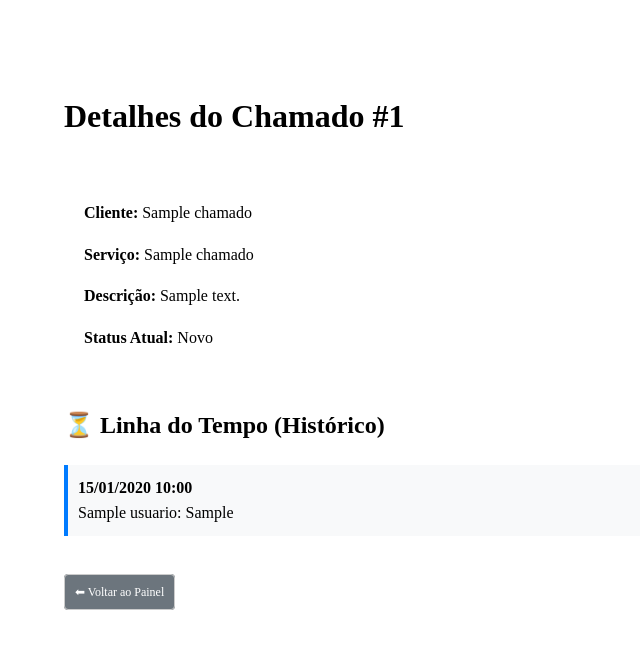
After one commit to jlcnunes/AjudaNoiz, a Flask app: page /chamado/1 in a window 1280 px wide. The commit adds this page. Shown: the top 649 px of the page, without its empty margins (0-640 px from the left). Run offline with Flask 3, Linux system fonts and the light colour scheme; the visitor is signed in with stand-in values (Sample User, id 1); tables that the repository leaves empty hold one stand-in row (values such as "Sample post").

Commit message:
Melhorando a funcionalidade de registro de log para ações nos chamados

```diff
--- a/backend/app.py
+++ b/backend/app.py
@@ -60,7 +60,10 @@ def admin():
     # *diconary=True facilita o uso no HTML
 
     try:
-        cursor.execute("SELECT * FROM chamados ORDER BY data_criacao DESC")
+        cursor.execute(
+            "SELECT * FROM chamados "
+            "WHERE ativo = 1 ORDER BY data_criacao DESC"
+            )
         chamados = cursor.fetchall()
     except Exception as e:
         print(f"❌ Erro ao listar chamados: {e}")
@@ -72,14 +75,39 @@ def admin():
     return render_template('admin.html', chamados=chamados)
 
 
-@app.route('/excluir/<int:id>', methods=['POST'])
-def excluir(id):
+def registrar_log(chamado_id, acao):
+    usuario_id = session.get('usuario_id')  # *Pega o ID do admin logado.
+    if not usuario_id:
+        return
+
     conn = get_db_connection()
     cursor = conn.cursor()
     try:
-        cursor.execute("DELETE FROM chamados WHERE id = %s", (id,))
+        sql = """INSERT INTO historico_chamados
+        (chamado_id, usuario_id, acao) VALUES (%s, %s, %s)"""
+        cursor.execute(sql, (chamado_id, usuario_id, acao))
         conn.commit()
-        print(f"🗑️ Chamado {id} excluído com sucesso!")
+    except Exception as e:
+        print(f"❌ Erro no log: {e}")
+    finally:
+        cursor.close()
+        conn.close()
+
+
+@app.route('/excluir/<int:id>', methods=['POST'])
+def excluir(id):
+    if 'usuario_id' not in session:
+        return redirect('/login')
+
+    conn = get_db_connection()
+    cursor = conn.cursor()
+    try:
+        sql = "UPDATE chamados SET ativo = 0 WHERE id = %s"
+        cursor.execute(sql, (id,))
+        conn.commit()
+        print(f"🗑️ Chamado {id} arquivado/excluído do painel principal!")
+        # * Grava o histórico
+        registrar_log(id, "Chamado arquivado/excluido do painel principal")
     except Exception as e:
         print(f"❌ Erro ao excluir: {e}")
         conn.rollback()
@@ -101,15 +129,22 @@ def assumir_chamado(id):
     conn = get_db_connection()
     cursor = conn.cursor()
     try:
+        cursor.execute("SELECT status FROM chamados WHERE id = %s", (id,))
+        chamado_atual = cursor.fetchone()
+
         sql = """
-            UPDATE chamados
-            SET status = 'Em progresso', tecnico_id = %s
-            WHERE id = %s
-        """
-
+            UPDATE chamados SET status = 'Em progresso',
+            tecnico_id = %s WHERE id = %s"""
         cursor.execute(sql, (id_tecnico, id))
         conn.commit()
-        print(f"🛠️ Chamado {id} assumido pelo técnico {id_tecnico}")
+
+        if chamado_atual and chamado_atual['status'] == 'Suspenso':
+            mensagem_log = "Retomou o atendimento (estava suspenso)"
+        else:
+            mensagem_log = "Assumiu o chamado e iniciou o atendimento"
+
+        registrar_log(id, mensagem_log)
+        print(f"✅ {mensagem_log} no chamado {id}")
     except Exception as e:
         print(f"❌ Erro ao assumir chamado: {e}")
         conn.rollback()
@@ -137,6 +172,8 @@ def suspender_chamado(id):
         cursor.execute(sql, (id,))
         conn.commit()
         print(f"⏳ Chamado {id} foi suspenso.")
+        # *Grava o histórico
+        registrar_log(id, "Suspendeu o chamado e mudou status para Suspenso")
     except Exception as e:
         print(f"❌ Erro ao suspender: {e}")
         conn.rollback()
@@ -159,6 +196,8 @@ def concluir_chamado(id):
         sql = "UPDATE chamados SET status = 'Concluído' WHERE id = %s"
         cursor.execute(sql, (id,))
         conn.commit()
+        # *Grava o histórico
+        registrar_log(id, "Concluiu o chamado e mudou status para Concluído")
     except Exception as e:
         print(f"❌ Erro ao concluir: {e}")
         conn.rollback()
@@ -169,23 +208,36 @@ def concluir_chamado(id):
     return redirect('/admin')
 
 
-def registrar_log(chamado_id, acao):
-    usuario_id = session.get('usuario_id')  # *Pega o ID do admin logado.
-    if not usuario_id:
-        return
+@app.route('/chamado/<int:id>')
+def ver_chamado(id):
+    if 'usuario_id' not in session:
+        return redirect('/login')
 
     conn = get_db_connection()
-    cursor = conn.cursor()
-    try:
-        sql = """NSER INTO historico_chamados
-        (chamado_id, usuario_id, acao) VALUES (%s, %s, %s)"""
-        cursor.execute(sql, (chamado_id, usuario_id, acao))
-        conn.commit()
-    except Exception as e:
-        print(f"❌ Erro no log: {e}")
-    finally:
-        cursor.close()
-        conn.close()
+    cursor = conn.cursor(dictionary=True)
+
+    # 1. Busca os dados do chamado
+    cursor.execute("SELECT * FROM chamados WHERE id = %s", (id,))
+    chamado = cursor.fetchone()
+
+    # 2. Busca o histórico (Timeline) com o nome de quem fez a ação (JOIN)
+    sql_hist = """
+        SELECT h.*, u.nome as nome_usuario
+        FROM historico_chamados h
+        JOIN usuarios u ON h.usuario_id = u.id
+        WHERE h.chamado_id = %s
+        ORDER BY h.data_acao DESC
+    """
+    cursor.execute(sql_hist, (id,))
+    historico = cursor.fetchall()
+
+    cursor.close()
+    conn.close()
+
+    return render_template(
+        'detalhes_chamado.html',
+        chamado=chamado, historico=historico
+    )
 
 
 @app.route('/login', methods=['GET', 'POST'])
--- a/backend/schema.sql
+++ b/backend/schema.sql
@@ -11,6 +11,7 @@ CREATE TABLE IF NOT EXISTS chamados(
     servico_titulo VARCHAR(150) NOT NULL,
     descricao TEXT NOT NULL,
     tecnico_id INT NULL,
+    ativo TINYINT(1) DEFAULT 1,
     FOREIGN KEY (tecnico_id) REFERENCES usuarios(id),
     status ENUM('Novo', 'Em progresso', 'Suspenso', 'Concluído', 'Cancelado') DEFAULT 'Novo',
     data_criacao TIMESTAMP DEFAULT CURRENT_TIMESTAMP
--- /dev/null
+++ b/templates/detalhes_chamado.html
@@ -0,0 +1,35 @@
+<!DOCTYPE html>
+<html lang="pt-br">
+<head>
+    <meta charset="UTF-8">
+    <title>Detalhes do Chamado #{{ chamado.id }}</title>
+    <link rel="stylesheet" href="{{ url_for('static', filename='css/style.css') }}">
+</head>
+<body class="admin-body">
+    <h1>Detalhes do Chamado #{{ chamado.id }}</h1>
+
+    <div style="background: white; padding: 20px; border-radius: 8px; margin-bottom: 20px; color: black;">
+        <p><strong>Cliente:</strong> {{ chamado.cliente_nome }}</p>
+        <p><strong>Serviço:</strong> {{ chamado.servico_titulo }}</p>
+        <p><strong>Descrição:</strong> {{ chamado.descricao }}</p>
+        <p><strong>Status Atual:</strong> {{ chamado.status }}</p>
+    </div>
+
+    <h2>⏳ Linha do Tempo (Histórico)</h2>
+    <ul style="list-style: none; padding: 0;">
+        {% for log in historico %}
+            <li style="margin-bottom: 10px; padding: 10px; border-left: 4px solid #007bff; background: #f8f9fa; color: black;">
+                <strong>{{ log.data_acao.strftime('%d/%m/%Y %H:%M') }}</strong><br>
+                <span>{{ log.nome_usuario }}: {{ log.acao }}</span>
+            </li>
+        {% else %}
+            <li>Nenhuma ação registrada ainda.</li>
+        {% endfor %}
+    </ul>
+
+    <br>
+    <a href="/admin" class="btn-acao" style="background-color: #6c757d; color: white; text-decoration: none; padding: 10px;">
+        ⬅ Voltar ao Painel
+    </a>
+</body>
+</html>
```
Also changed, not shown: templates/admin.html (+5 -2 lines).
